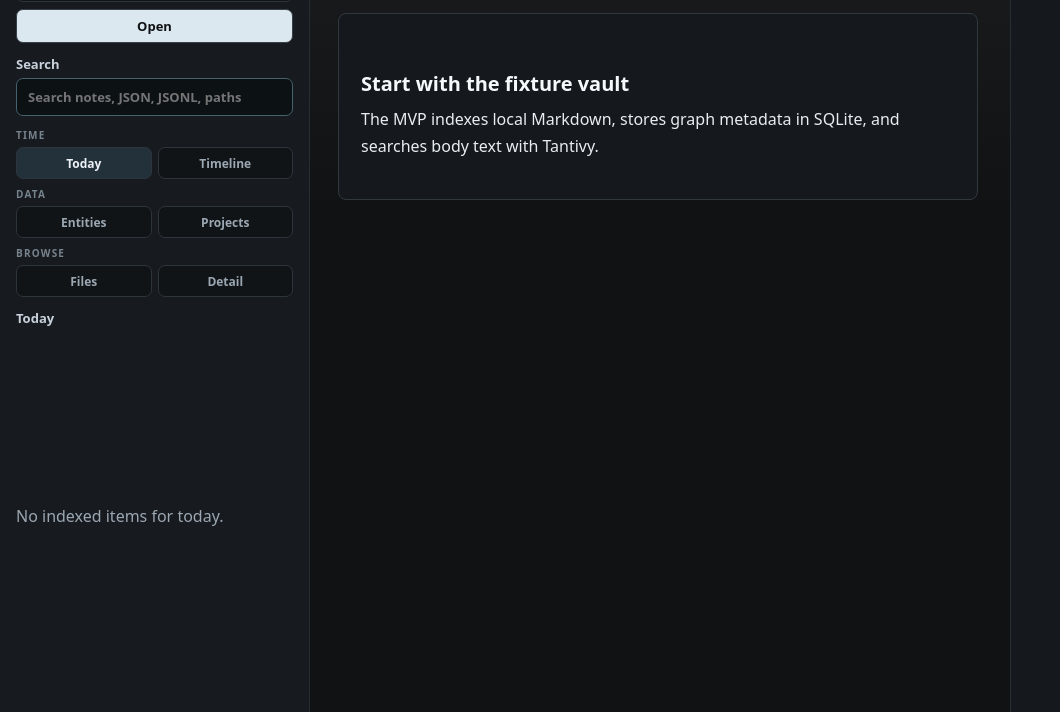
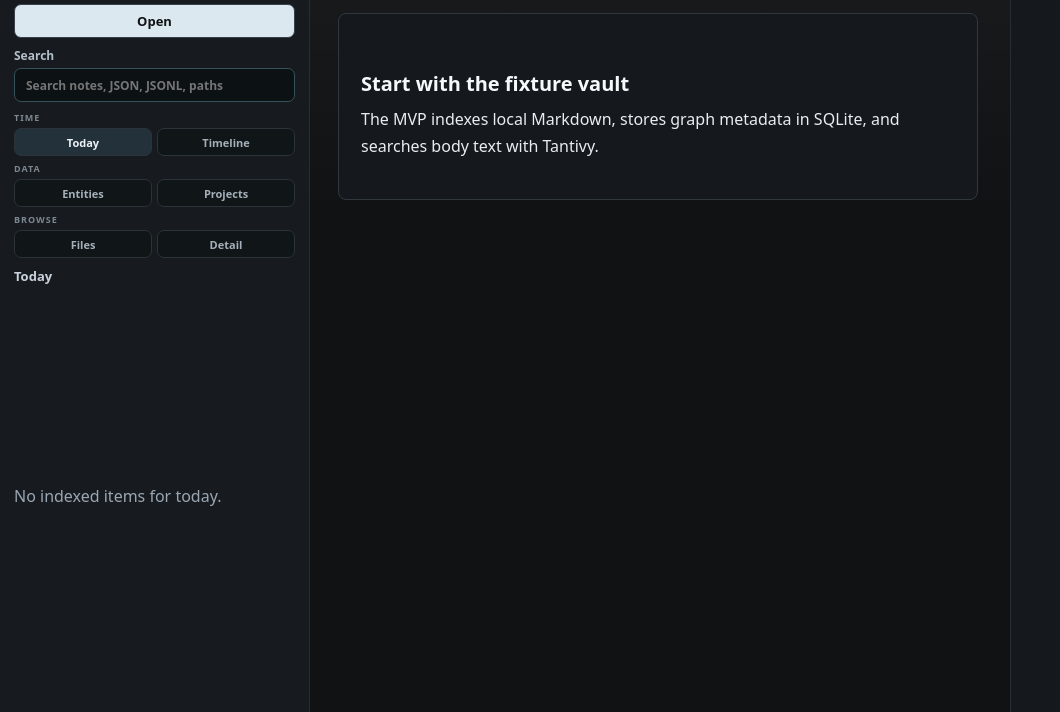
Before and after one commit to viggomeesters/mega-vault-viewer, a website built with Vite: page apps/desktop/index.html in a window 1280 px wide. Shown: the part 88-800 px from the top of the page, without its empty margins (0-1060 px from the left). Built offline with nearby package versions, Linux system fonts and the light colour scheme.

Commit message:
Polish edit mode scroll and sidebar density

```diff
--- a/apps/desktop/src/main.ts
+++ b/apps/desktop/src/main.ts
@@ -237,7 +237,7 @@ function render() {
         </div>
       </aside>
 
-      <section class="document-pane" aria-label="Current document">
+      <section class="document-pane ${isEditing ? "is-editing" : ""}" aria-label="Current document">
         <p class="sr-only" aria-live="polite">${escapeHtml(statusText)}</p>
         <header class="document-header">
           <div class="document-heading">
@@ -264,9 +264,9 @@ function render() {
           </div>
         </header>
 
-        ${currentDocument ? renderItemDetailsPanel(currentDocument) : ""}
-        ${currentDocument && isMarkdownItem(currentDocument) ? renderMetadataPanel(currentDocument) : ""}
-        ${currentDocument && isMarkdownItem(currentDocument) ? renderLinkPanel(currentDocument) : ""}
+        ${currentDocument && !isEditing ? renderItemDetailsPanel(currentDocument) : ""}
+        ${currentDocument && !isEditing && isMarkdownItem(currentDocument) ? renderMetadataPanel(currentDocument) : ""}
+        ${currentDocument && !isEditing && isMarkdownItem(currentDocument) ? renderLinkPanel(currentDocument) : ""}
 
         <article class="document-body ${isEditing ? "is-editing" : ""}">
           ${renderDocumentContent()}
--- a/apps/desktop/src/styles.css
+++ b/apps/desktop/src/styles.css
@@ -15,6 +15,27 @@
 
 * {
   box-sizing: border-box;
+  scrollbar-color: #53616b #101418;
+  scrollbar-width: thin;
+}
+
+*::-webkit-scrollbar {
+  width: 10px;
+  height: 10px;
+}
+
+*::-webkit-scrollbar-track {
+  background: #101418;
+}
+
+*::-webkit-scrollbar-thumb {
+  border: 2px solid #101418;
+  border-radius: 999px;
+  background: #53616b;
+}
+
+*::-webkit-scrollbar-thumb:hover {
+  background: #6b7a85;
 }
 
 body {
@@ -85,11 +106,11 @@ a:focus-visible {
   flex-direction: column;
   height: 100vh;
   min-height: 0;
-  gap: 12px;
+  gap: 9px;
   overflow: hidden;
   border-right: 1px solid #272d33;
   background: #171a1e;
-  padding: 16px;
+  padding: 14px;
 }
 
 .brand h1,
@@ -342,13 +363,21 @@ a:focus-visible {
 }
 
 .search-field {
-  gap: 5px;
+  gap: 4px;
+}
+
+.search-field span {
+  color: #b5c0c9;
+  font-size: 12px;
+  font-weight: 800;
 }
 
 .search-field input {
-  min-height: 38px;
-  border-color: #45616e;
+  min-height: 34px;
+  border-color: #36515c;
   background: #0c1114;
+  font-size: 12px;
+  font-weight: 700;
 }
 
 .starter-summary {
@@ -416,33 +445,33 @@ a:focus-visible {
 }
 
 .primary-nav {
-  gap: 8px;
+  gap: 6px;
 }
 
 .nav-group {
-  gap: 5px;
+  gap: 4px;
 }
 
 .nav-group span {
-  color: #77838d;
-  font-size: 10px;
+  color: #7c8790;
+  font-size: 9px;
   font-weight: 900;
-  letter-spacing: 0.12em;
+  letter-spacing: 0.11em;
   text-transform: uppercase;
 }
 
 .nav-group div {
   grid-template-columns: repeat(2, minmax(0, 1fr));
-  gap: 6px;
+  gap: 5px;
 }
 
 .primary-tab {
-  min-height: 32px;
-  border-color: #2d353c;
-  background: #111417;
-  color: #9ba7b2;
-  font-size: 12px;
-  font-weight: 800;
+  min-height: 28px;
+  border-color: #2a333a;
+  background: #101518;
+  color: #a5b0b9;
+  font-size: 11px;
+  font-weight: 750;
 }
 
 .primary-tab:hover,
@@ -803,6 +832,10 @@ a:focus-visible {
   overflow: hidden;
 }
 
+.document-pane.is-editing {
+  grid-template-rows: auto minmax(0, 1fr);
+}
+
 .document-header {
   display: flex;
   min-width: 0;
@@ -979,6 +1012,8 @@ a:focus-visible {
 
 .document-body.is-editing {
   display: grid;
+  min-height: 0;
+  overflow: hidden;
   padding: 0;
 }
 
@@ -986,17 +1021,20 @@ a:focus-visible {
   display: grid;
   min-height: 0;
   grid-template-rows: minmax(0, 1fr) auto auto;
+  overflow: hidden;
 }
 
 .editor-pane textarea {
   width: 100%;
+  height: 100%;
   min-height: 0;
+  overflow: auto;
   resize: none;
   border: 0;
   border-bottom: 1px solid #272d33;
-  background: #0f1114;
+  background: #0d1013;
   color: #edf1f5;
-  padding: 24px 28px;
+  padding: 26px 30px 30px;
   font-family:
     ui-monospace,
     SFMono-Regular,
@@ -1014,9 +1052,10 @@ a:focus-visible {
   grid-template-columns: minmax(0, 1fr) auto;
   align-items: center;
   gap: 14px;
-  border-bottom: 1px solid #272d33;
-  background: #13171a;
-  padding: 12px 28px;
+  border-top: 1px solid #272d33;
+  background: #12161a;
+  box-shadow: 0 -10px 22px rgba(0, 0, 0, 0.18);
+  padding: 10px 28px;
 }
 
 .editor-footer p {
```
Also changed, not shown: .go/hierarchy.json, .go/tasks/done/mvv-edit-mode-scrollbar-design.json (added), CHANGELOG.md, 2 other files.
